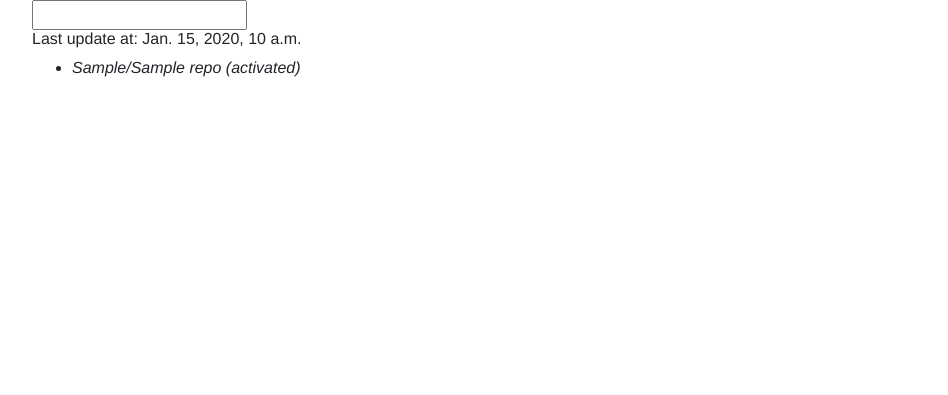
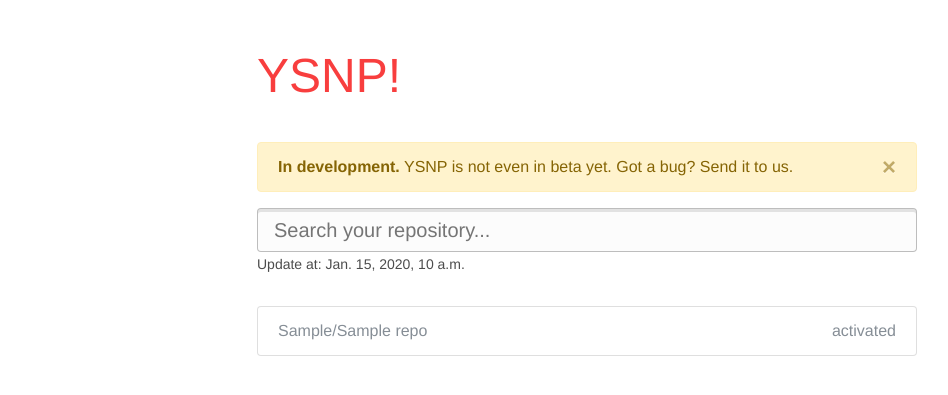
Before and after one commit to rougeth/youshallnotpass, a Django app: page /repos/ in a window 1280 px wide. Shown: the top 395 px of the page, without its empty margins (53-1001 px from the left). Run offline with Django 3.2, Linux system fonts and the light colour scheme; a user stored in the database is signed in; tables that the repository leaves empty hold one stand-in row (values such as "Sample post"); parts of the project's set-up code (start-up, migrations or seed data) failed here and were passed over; some libraries are stand-ins or nearby versions.

Commit message:
Update repo list page

```diff
--- a/ysnp/templates/base.html
+++ b/ysnp/templates/base.html
@@ -15,6 +15,11 @@
 
     .home {
       margin: 80px auto;
+      padding: 0 20px;
+      max-width: 700px;
+    }
+    .repos {
+      margin: 40px auto;
       padding: 0 20px;
       max-width: 700px;
     }
@@ -45,13 +50,42 @@
       text-transform: uppercase;
     }
 
+    .ysnp-2 {
+      margin-bottom: 30px;
+      color: #F83E3E;
+      font-size: 48px;
+      text-transform: uppercase;
+    }
+
     .description {
       color: #4A4A4A;
       font-size: 48px;
       font-weight: 200;
     }
+    .list {
+        margin-top: 30px;
+        list-style-type: none;
+    }
     .list li {
         display: none;
+    }
+    .list li a,
+    .list li span {
+        float: right;
+    }
+    .input-filter {
+      width: 100%;
+      font-weight: 300;
+      font-size: 20px;
+      padding: 6px 16px;
+      background: rgba(0, 0, 0, 0.01);
+      border: 1px solid rgba(0, 0, 0, 0.25);
+      border-radius: 4px;
+      box-shadow: inset 0 3px 0 rgba(0, 0, 0, 0.1);
+    }
+    .last-update {
+      color: rgba(0, 0, 0, 0.7);
+      font-size: 14px;
     }
 
     @media (min-width: 768px) {
@@ -66,7 +100,9 @@
   {% block content %}
   {% endblock content %}
 
-  <script type="text/javascript" src="https://code.jquery.com/jquery-3.2.1.min.js"></script>
+  <script src="https://code.jquery.com/jquery-3.2.1.slim.min.js" integrity="sha384-KJ3o2DKtIkvYIK3UENzmM7KCkRr/rE9/Qpg6aAZGJwFDMVNA/GpGFF93hXpG5KkN" crossorigin="anonymous"></script>
+<script src="https://cdnjs.cloudflare.com/ajax/libs/popper.js/1.11.0/umd/popper.min.js" integrity="sha384-b/U6ypiBEHpOf/4+1nzFpr53nxSS+GLCkfwBdFNTxtclqqenISfwAzpKaMNFNmj4" crossorigin="anonymous"></script>
+<script src="https://maxcdn.bootstrapcdn.com/bootstrap/4.0.0-beta/js/bootstrap.min.js" integrity="sha384-h0AbiXch4ZDo7tp9hKZ4TsHbi047NrKGLO3SEJAg45jXxnGIfYzk4Si90RDIqNm1" crossorigin="anonymous"></script>
   {% block script %}
   {% endblock script  %}
 
--- a/ysnp/webapp/templates/webapp/repos.html
+++ b/ysnp/webapp/templates/webapp/repos.html
@@ -1,14 +1,29 @@
 {% extends 'base.html' %}
 
 {% block content %}
-<div class="container">
+<div class="container repos">
+  <div class="row">
+    <div class="col">
+      <div class="ysnp-2">YSNP!</div>
+    </div>
+  </div>
+  <div class="row">
+    <div class="col">
+      <div class="alert alert-warning alert-dismissible fade show" role="alert">
+        <button type="button" class="close" data-dismiss="alert" aria-label="Close">
+          <span aria-hidden="true">&times;</span>
+        </button>
+        <strong>In development.</strong> YSNP is not even in beta yet. Got a bug? Send it to us.
+      </div>
+    </div>
+  </div>
   <div class="row">
     <div class="col">
     {% if not user.github_synced_at %}
       Wait a minute, we're getting your repositories :)
     {% else %}
-      <input type="text" class="filter" />
-      <h6>Last update at: {{ user.github_synced_at }}</h6>
+      <input type="text" class="input-filter" placeholder="Search your repository..." />
+      <span class="last-update">Update at: {{ user.github_synced_at }}</span>
     {% endif %}
     </div>
   </div>
@@ -16,12 +31,12 @@
   {% if user.github_synced_at %}
   <div class="row">
     <div class="col">
-      <ul class="list">
+      <ul class="list-group list">
       {% for repo in repos %}
       {% if repo.has_hooks %}
-        <li><em>{{ repo.full_name }} (activated)</em></li>
+        <li class="list-group-item disabled">{{ repo.full_name }} <span>activated</span></li>
       {% else %}
-        <li>{{ repo.full_name }} (<a href='{% url 'hook_setup' repo_id=repo.github_id %}'>activate</a>)</li>
+        <li class="list-group-item">{{ repo.full_name }} <a href='{% url 'hook_setup' repo_id=repo.github_id %}'>activate</a></li>
       {% endif %}
       {% endfor %}
       </ul>
@@ -32,13 +47,13 @@
 
 {% block script %}
 <script>
-$('.list li').slice(0, 5).show();
-$('.filter').keyup(function() {
+$('.list li').slice(0, 10).show();
+$('.input-filter').keyup(function() {
   var $listItems = $('.list li');
   var re = new RegExp($(this).val(), "i");
     $listItems.hide().filter(function() {
       return re.test($(this).text());
-    }).slice(0, 5).show();
+    }).slice(0, 10).show();
 });
 </script>
 {% endblock script %}
```
